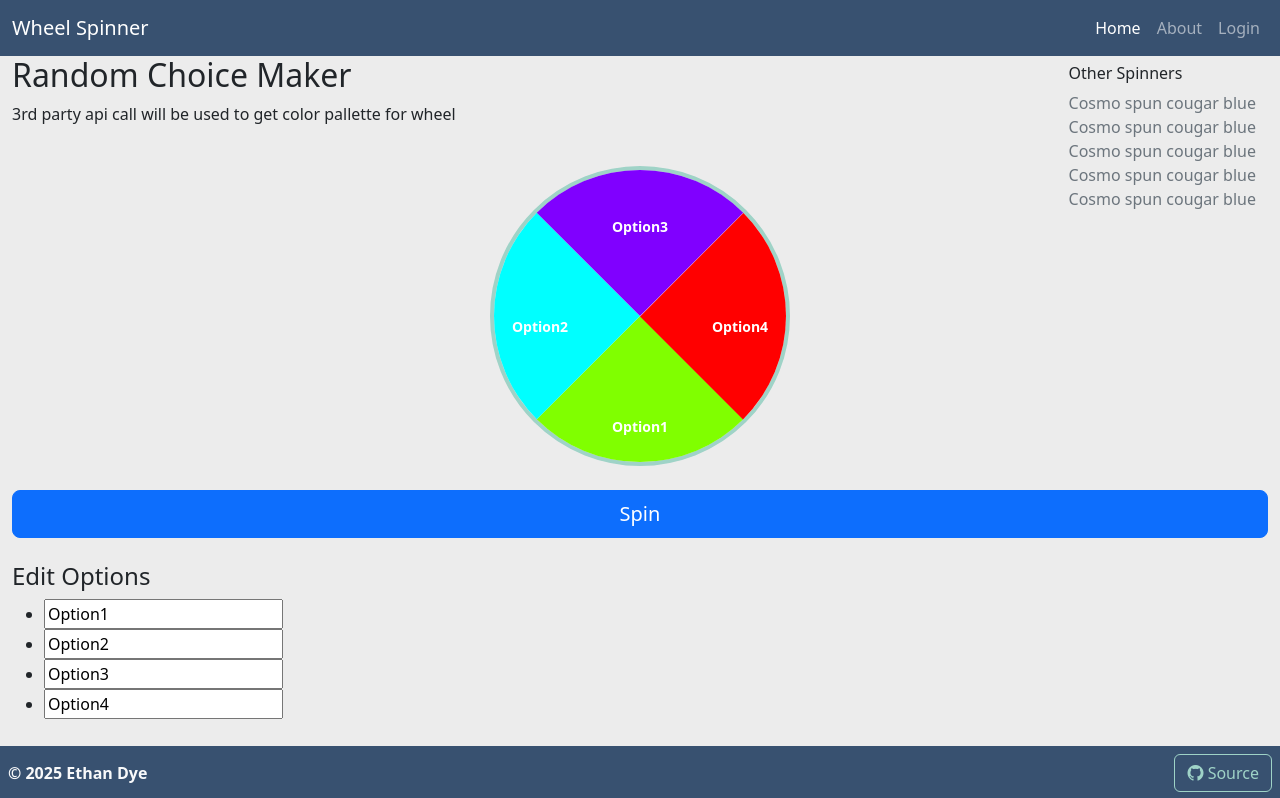
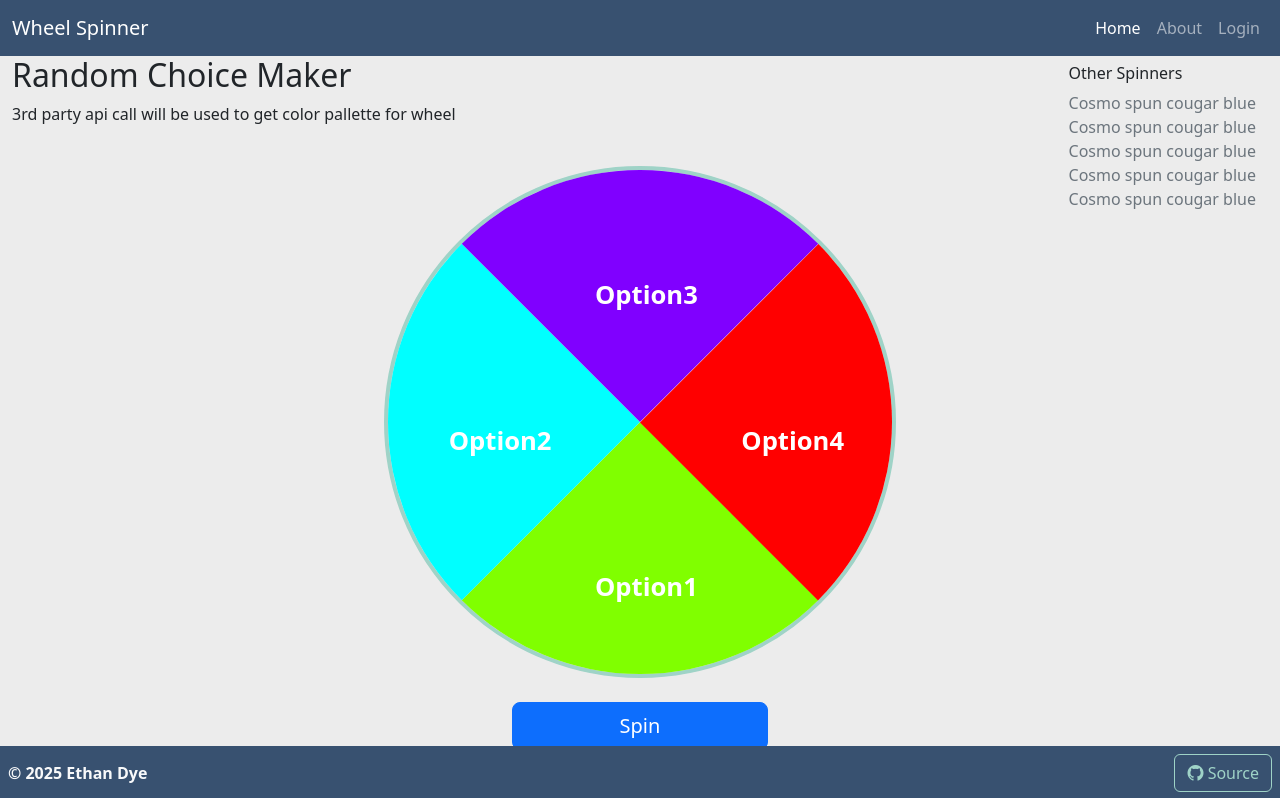
Before and after one commit to ecdye/startup, a React (Vite) app: page / in a window 1280 px wide. Shown: the top 798 px of the page. Built offline with nearby package versions, Linux system fonts and the light colour scheme.

Commit message:
Fix styling of wheel
Signed-off-by: Ethan Dye <mrtops03@gmail.com>

```diff
--- a/src/components/Wheel.css
+++ b/src/components/Wheel.css
@@ -1,5 +1,5 @@
 :root {
-    --wheel-size: min(80vmin, 300px);
+    --wheel-size: min(80vmin, 40vw);
     --spot-size: calc(var(--wheel-size) / var(--num-spots));
 }
 
@@ -15,6 +15,10 @@
     background: radial-gradient(circle, #fff 50%, #ccc 100%);
     overflow: hidden;
     margin: auto;
+}
+
+.wheel-container.spinning {
+    transition: transform 3s ease-out;
 }
 
 .option {
@@ -38,7 +42,7 @@
     position: absolute;
     width: var(--text-width);
     text-align: center;
-    font-size: 14px;
+    font-size: calc(var(--wheel-size) / 20);
     color: white;
     font-weight: bold;
 
@@ -47,7 +51,7 @@
     transform-origin: center;
     transform:
         rotate(var(--angle))
-        translate(100px) /* Moves text outward */
+        translate(calc(var(--wheel-size) / 3.5)) /* Moves text outward */
         translateX(calc(-50% + var(--text-width) / 2)) /* Adjusts centering */
         rotate(calc(-1 * var(--angle)));
 }
@@ -58,3 +62,9 @@
     font-weight: bold;
     text-align: center;
 }
+
+.lessWidth {
+    width: 20vw;
+    margin-left: auto;
+    margin-right: auto;
+}
--- a/src/components/Wheel.jsx
+++ b/src/components/Wheel.jsx
@@ -5,10 +5,13 @@ import './Wheel.css';
 export function Wheel({ options }) {
     const [spinning, setSpinning] = useState(false);
     const [selectedOption, setSelectedOption] = useState(null);
+    const [rotation, setRotation] = useState(0);
 
     const spinWheel = () => {
         setSpinning(true);
         const randomIndex = Math.floor(Math.random() * options.length);
+        const newRotation = rotation + 360 * 5 + (360 / options.length) * randomIndex;
+        setRotation(newRotation);
         setTimeout(() => {
             setSelectedOption(options[randomIndex]);
             setSpinning(false);
@@ -17,7 +20,10 @@ export function Wheel({ options }) {
 
     return (
         <>
-            <div className="wheel-container my-4 mx-auto">
+            <div
+                className={`wheel-container my-4 mx-auto ${spinning ? 'spinning' : ''}`}
+                style={{ transform: `rotate(${rotation}deg)` }}
+            >
                 {options.map((option, index) => (
                     <React.Fragment key={index}>
                         <div
@@ -33,7 +39,7 @@ export function Wheel({ options }) {
                     </React.Fragment>
                 ))}
             </div>
-            <Button variant="primary" size="lg" onClick={spinWheel} disabled={spinning}>
+            <Button variant="primary" size="lg" className="lessWidth" onClick={spinWheel} disabled={spinning}>
                 {spinning ? 'Spinning...' : 'Spin'}
             </Button>
             {selectedOption && <div className="result">Selected: {selectedOption}</div>}
--- a/src/home/home.jsx
+++ b/src/home/home.jsx
@@ -20,7 +20,7 @@ export function Home() {
             <h2>Random Choice Maker</h2>
             <p>3rd party api call will be used to get color pallette for wheel</p>
             <Wheel options={options} />
-            <div className="option-editor mt-4">
+            <div className="option-editor mt-0">
                 <h4>Edit Options</h4>
                 <ul>
                     {options.map((option, index) => (
```
